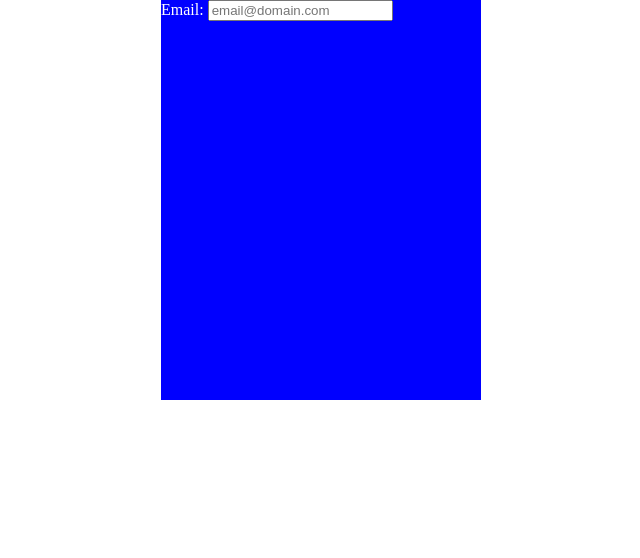
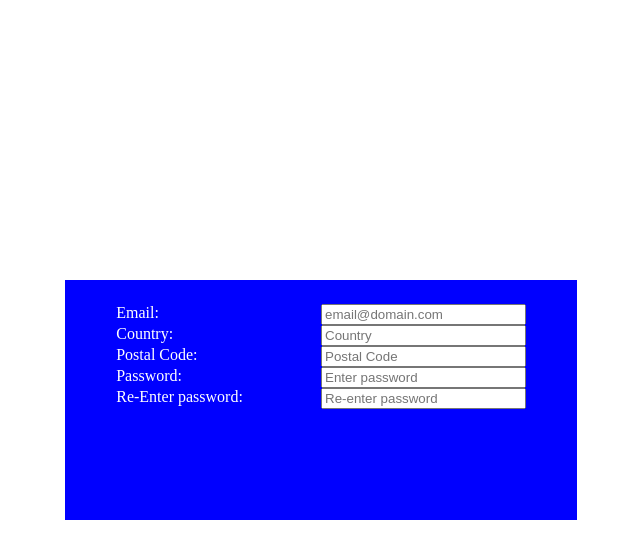
Before and after one commit to cyborgus-com/form-stuff, a website built with webpack: page src/template.html in a window 1280 px wide. Shown: the whole page, without its empty margins (319-959 px from the left). Built offline with nearby package versions, Linux system fonts and the light colour scheme.

Commit message:
form created, aligned, and ready for some JS stuff in span

```diff
--- a/src/styles.css
+++ b/src/styles.css
@@ -1,13 +1,32 @@
 body {
     margin: 0;
+    height: 100vh;
+    width: 100%;
     display: flex;
     align-items: center;
     justify-content: center;
 }
 
 .container {
-    width: 40vh;
-    height: 50vh;
+    width: 40vw;
+    height: 30vh;
     background-color: blue;
     color: white;
+    display: flex;
+    align-items: center;
+    justify-content: center;
 }
+
+form {
+    width: 80%;
+    height: 80%;
+}
+
+.entry {
+    display: grid;
+    grid-template-columns: 1fr 1fr;
+}
+
+.entry > span {
+    grid-column: 2 / span 2;
+}
--- a/src/template.html
+++ b/src/template.html
@@ -10,10 +10,34 @@
 <body>
 
     <div class="container">
-        <form action="#" method="post" id="testform">
-            <div>
+        <form action="#" method="post" id="testform" novalidate>
+            <div class="entry">
                 <label for="email">Email: </label>
                 <input type="email" name="email" id="email" placeholder="email@domain.com" required minlength="1">
+                <span class="error" aria-live="polite"></span>
+            </div>
+
+            <div class="entry">
+                <label for="country">Country: </label>
+                <input type="text" name="country" id="country" placeholder="Country" required minlength="1">
+                <span class="error" aria-live="polite"></span>
+            </div>
+
+            <div class="entry">
+                <label for="postalcode">Postal Code: </label>
+                <input type="text" name="postalcode" id="postalcode" placeholder="Postal Code" required minlength="1">
+                <span class="error" aria-live="polite"></span>
+            </div>
+
+            <div class="entry">
+                <label for="password">Password: </label>
+                <input type="password" name="password" id="password" placeholder="Enter password" required minlength="1">
+                <span class="error" aria-live="polite"></span>
+            </div>
+
+            <div class="entry">
+                <label for="passwordrepeat">Re-Enter password: </label>
+                <input type="password" name="passwordrepeat" id="passwordrepeat" placeholder="Re-enter password" required minlength="1">
                 <span class="error" aria-live="polite"></span>
             </div>
     </div>
```
